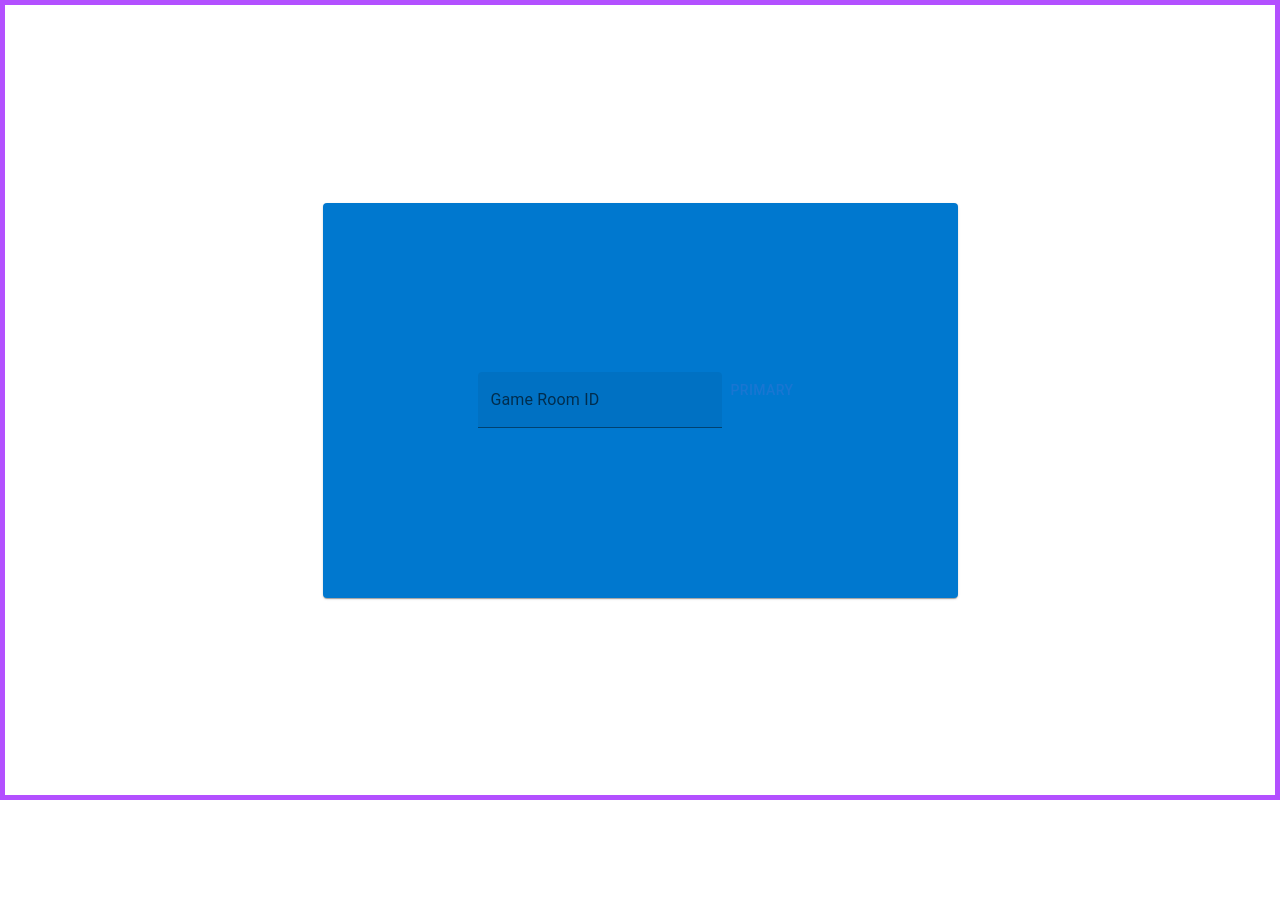
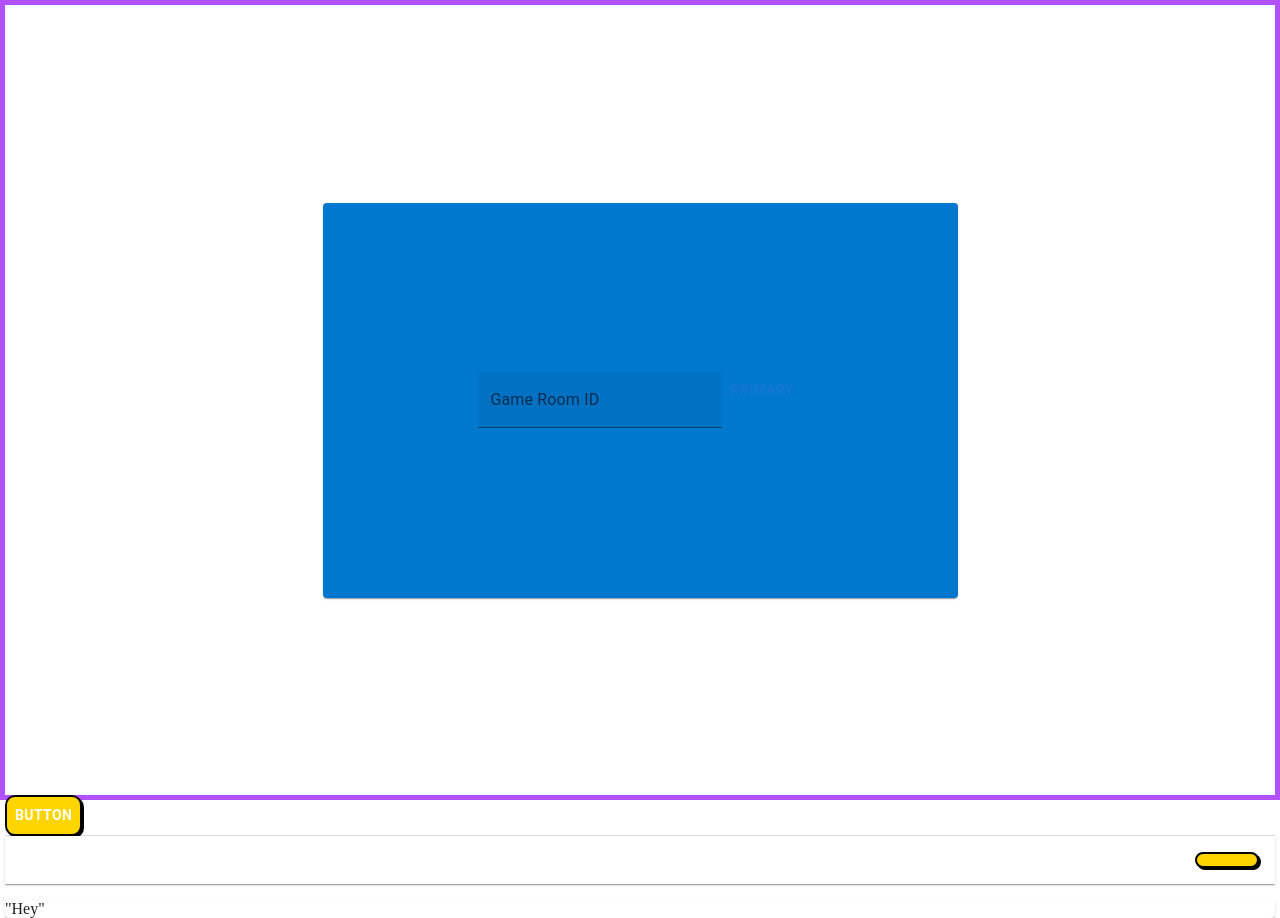
Before and after one commit to Teiheim/ReactMachiKoro, a React (Create React App) app: page / in a window 1280 px wide. Before the commit the page ends 800 px from the top, so only its background shows below. Built offline with nearby package versions, Linux system fonts and the light colour scheme.

Commit message:
1 file modified, 2 added

```diff
--- a/src/App.tsx
+++ b/src/App.tsx
@@ -5,6 +5,7 @@ import { PlayingCard } from './styles';
 import Card from '@mui/material/Card';
 import CardHeader from '@mui/material/CardHeader';
 import CardContent from '@mui/material/CardContent';
+import Accordion from '@mui/material/Accordion';
 import Stack from '@mui/material/Stack';
 import Grid from '@mui/material/Grid';
 
@@ -17,6 +18,9 @@ import Container from '@mui/material/Container';
 import Chip from '@mui/material/Chip';
 import Avatar from '@mui/material/Avatar';
 import Paper from '@mui/material/Paper';
+
+import { ColorButton } from './MachiButton';
+import { CustomAccordion } from './BottomBar';
 
 const machiRed = '#3b350ff';
 const machiGreen = '#534d2b';
@@ -166,6 +170,11 @@ export default function App() {
           </Box>
         </Paper>
       </Box>
+      <ColorButton>Button</ColorButton>
+      <CustomAccordion />
+      <Accordion expanded={true}>
+        <div>"Hey"</div>
+      </Accordion>
     </GameUI>
   );
 }
--- /dev/null
+++ b/src/BottomBar.tsx
@@ -0,0 +1,40 @@
+import React, { useState } from 'react';
+import {
+  Accordion,
+  AccordionSummary,
+  AccordionDetails,
+  Typography,
+} from '@mui/material';
+//import ExpandMoreIcon from '@mui/icons-material/ExpandMore';
+import { ColorButton } from './MachiButton';
+
+interface AccordionProps {
+  title: string;
+  content: string;
+}
+
+export const CustomAccordion: React.FC<AccordionProps> = ({
+  title,
+  content,
+}) => {
+  const [expanded, setExpanded] = useState<boolean>(false);
+
+  const handleAccordionChange = () => {
+    setExpanded((prevExpanded) => !prevExpanded);
+  };
+
+  return (
+    <Accordion expanded={expanded} onChange={handleAccordionChange}>
+      <AccordionSummary
+        expandIcon={<ColorButton></ColorButton>}
+        aria-controls="accordion-content"
+        id="accordion-header"
+      >
+        <Typography variant="h6">{title}</Typography>
+      </AccordionSummary>
+      <AccordionDetails>
+        <Typography>{content}</Typography>
+      </AccordionDetails>
+    </Accordion>
+  );
+};
--- /dev/null
+++ b/src/MachiButton.tsx
@@ -0,0 +1,64 @@
+import * as React from 'react';
+import { styled } from '@mui/material/styles';
+import Button, { ButtonProps } from '@mui/material/Button';
+import Stack from '@mui/material/Stack';
+import { purple } from '@mui/material/colors';
+
+const BootstrapButton = styled(Button)({
+  boxShadow: 'none',
+  textTransform: 'none',
+  fontSize: 16,
+  padding: '6px 12px',
+  border: '1px solid',
+  lineHeight: 1.5,
+  backgroundColor: '#0063cc',
+  borderColor: '#0063cc',
+  fontFamily: [
+    '-apple-system',
+    'BlinkMacSystemFont',
+    '"Segoe UI"',
+    'Roboto',
+    '"Helvetica Neue"',
+    'Arial',
+    'sans-serif',
+    '"Apple Color Emoji"',
+    '"Segoe UI Emoji"',
+    '"Segoe UI Symbol"',
+  ].join(','),
+  '&:hover': {
+    backgroundColor: '#0069d9',
+    borderColor: '#0062cc',
+    boxShadow: 'none',
+  },
+  '&:active': {
+    boxShadow: 'none',
+    backgroundColor: '#0062cc',
+    borderColor: '#005cbf',
+  },
+  '&:focus': {
+    boxShadow: '0 0 0 0.2rem rgba(0,123,255,.5)',
+  },
+});
+
+export const ColorButton = styled(Button)<ButtonProps>(({ theme }) => ({
+  color: theme.palette.getContrastText(purple[500]),
+  fontWeight: 700,
+  backgroundColor: '#ffd400',
+  '&:hover': {
+    backgroundColor: '#cfac00',
+  },
+  border: '2px solid black',
+  borderRadius: '10px',
+  boxShadow: '2px 2px 0px 0px rgba(0,0,0,1)',
+}));
+
+// export default function CustomizedButtons() {
+//   return (
+//     <Stack spacing={2} direction="row">
+//       <ColorButton variant="contained">Custom CSS</ColorButton>
+//       <BootstrapButton variant="contained" disableRipple>
+//         Bootstrap
+//       </BootstrapButton>
+//     </Stack>
+//   );
+// }
```
